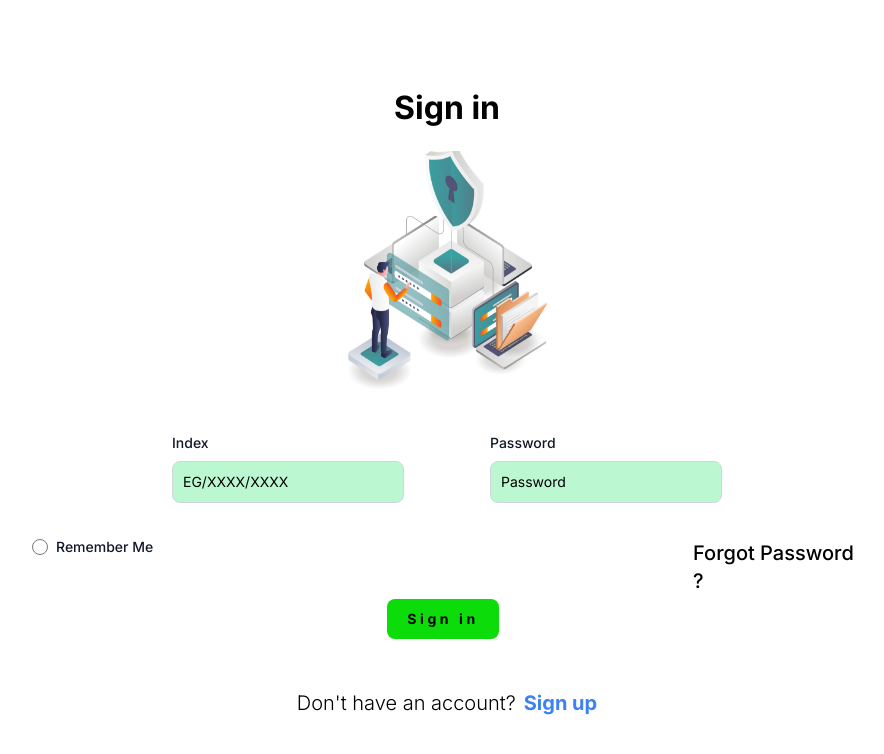
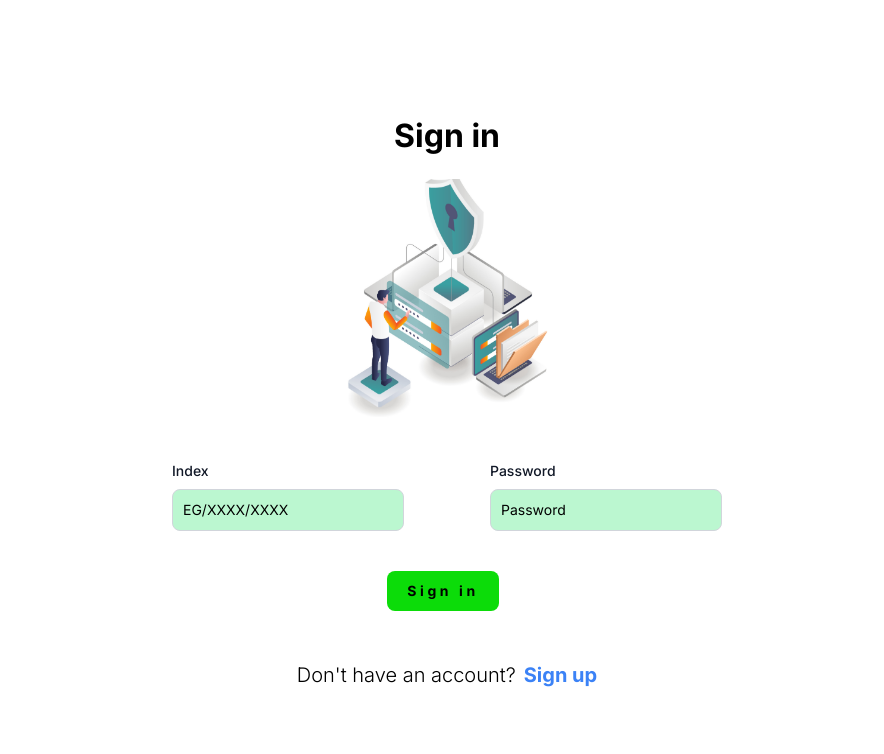
Before and after one commit to NirangaNiluminda/CAS-User, a Next.js app: page /signin/1 in a window 1280 px wide. Shown: the top 754 px of the page, without its empty margins (193-1077 px from the left). Built offline with nearby package versions, Linux system fonts and the light colour scheme; no server answers.

Commit message:
fix: uncomment "Remember Me" section in SignIn component and update dev script in package.json

```diff
--- a/app/signin/[id]/page.tsx
+++ b/app/signin/[id]/page.tsx
@@ -231,7 +231,7 @@
                             <input type="password" id="password" value={formData.password} onChange={handleChange} className="bg-green-200 border border-gray-300 text-black text-sm rounded-lg focus:ring-blue-500 focus:border-blue-500 block w-full p-2.5 placeholder-black" placeholder="Password" />
                         </div>
                     </div>
-                    <div className="flex justify-between items-center w-full mt-4">
+                    {/*<div className="flex justify-between items-center w-full mt-4">
                         <div className="flex items-center">
                             <input id="rememberMe" type="radio" checked={rememberMe} onChange={handleRememberMeChange} name="default-radio" className="w-4 h-4 text-blue-600 bg-gray-100 border-gray-300 focus:ring-blue-500 dark:focus:ring-blue-600 dark:ring-offset-gray-800 focus:ring-2 dark:bg-gray-700 dark:border-gray-600" />
                             <label className="ms-2 text-sm font-medium text-gray-900 dark:text-gray-300">Remember Me</label>
@@ -239,7 +239,7 @@
                         <div className="flex items-center">
                             <div className="w-[169px] h-4 text-black text-xl font-medium font-['Inter'] cursor-pointer">Forgot Password ?</div>
                         </div>
-                    </div>
+                    </div>*/}
                 </div>
                 <button
                     type="button"
--- a/package.json
+++ b/package.json
@@ -3,7 +3,7 @@
   "version": "0.1.0",
   "private": true,
   "scripts": {
-    "dev": "next dev",
+    "dev": "next dev -p 3001",
     "build": "next build --experimental-debug-memory-usage",
     "start": "next start -p 3001",
     "lint": "next lint"
```
